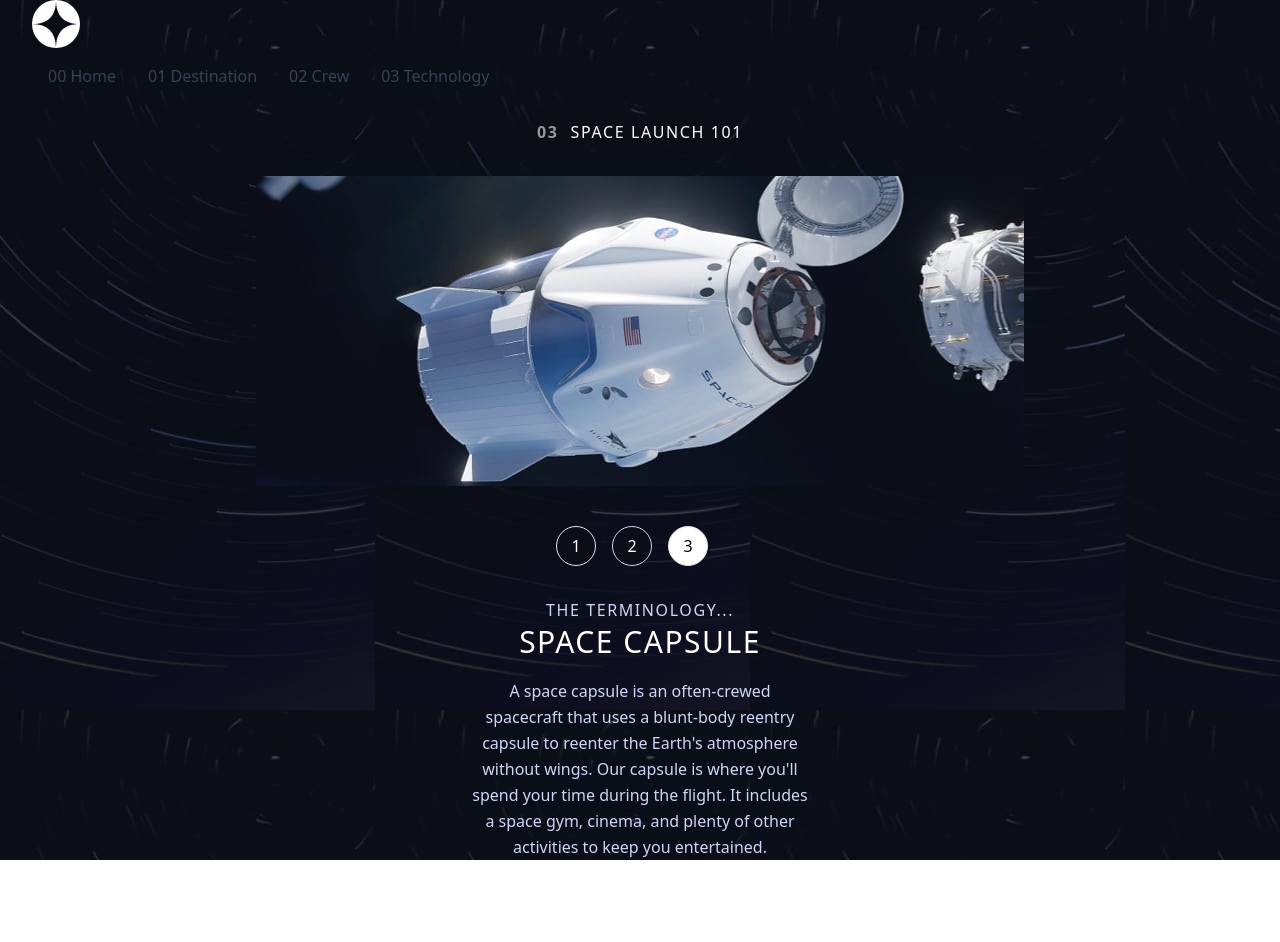
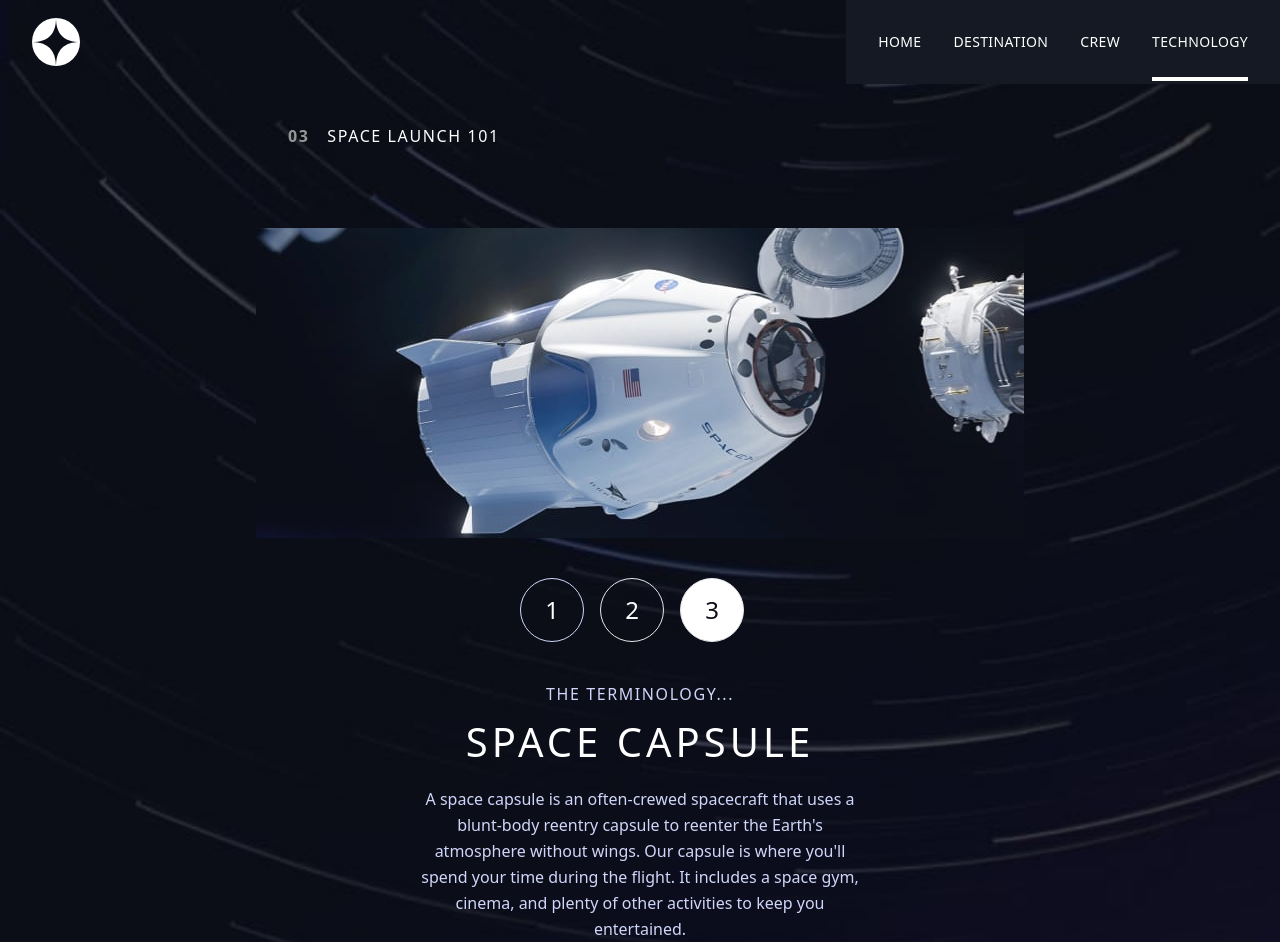
Before and after one commit to just-osaze/Space-Tourism, a website: page public/technology-capsule.html in a window 1280 px wide. Before the commit the page ends 860 px from the top, so only its background shows below. Drawn offline with Linux system fonts and the light colour scheme.

Commit message:
Developed tablet-technology page

```diff
--- a/public/technology-capsule.html
+++ b/public/technology-capsule.html
@@ -9,11 +9,12 @@
 
     <title>Frontend Mentor | Space tourism website</title>
   </head>
-  <body class="bg-mobile-technology">
+
+  <body class="bg-mobile-crew md:bg-tablet-technology h-screen w-screen bg-no-repeat bg-cover bg-center">
     <header>
       <div>
         <!-- navbar -->
-        <nav class="w-full py-4 md:py-0 px-8 text-lg text-gray-700">
+        <nav class="w-full py-4 md:flex md:py-0 md:pr-0 px-8 text-lg text-white">
           <div class="flex items-center justify-between">
             <!-- logo -->
             <a href="index.html">
@@ -33,51 +34,51 @@
             </a>
           </div>
           <!-- navbar menu -->
-          <div class="hidden w-full md:flex md:items-center md:w-auto" id="menu">
-            <ul class="text-base text-gray-700 pt-4 md:flex md:justify-between md:pt-0 ">
-              <li><a class="md:p-4 py-2 block hover:text-purple-400" href="index.html">00 Home</a></li>
-              <li><a class="md:p-4 py-2 block hover:text-purple-400" href="destination-moon.html">01 Destination</a></li>
-              <li><a class="md:p-4 py-2 block hover:text-purple-400" href="crew-commander.html">02 Crew</a></li>
-              <li><a class="md:p-4 py-2 block hover:text-purple-400" href="technology-vehicle.html">03 Technology</a></li>
+          <div class="hidden w-full md:flex md:justify-end" id="menu">
+            <ul class="uppercase text-base md:tracking-wide md:flex md:justify-between md:text-sm md:py-4 md:px-4 md:bg-[#151923]">
+              <li><a class="md:p-4 py-2 block md:hover:underline hover:underline-offset-[30px] decoration-4 decoration-[#979797] " href="index.html"><span class="md:hidden">00</span> Home</a></li>
+              <li><a class="md:p-4 py-2 block md:hover:underline hover:underline-offset-[30px] decoration-4 decoration-[#979797]" href="destination-moon.html"><span class="md:hidden">01</span> Destination</a></li>
+              <li><a class="md:p-4 py-2 block md:hover:underline hover:underline-offset-[30px] decoration-4 decoration-[#979797]" href="crew-commander.html"><span class="md:hidden">02</span> Crew</a></li>
+              <li><a class="md:p-4 py-2 block md:underline underline-offset-[30px] decoration-4" href="technology-vehicle.html"><span class="md:hidden">03</span> Technology</a></li>
             </ul>
           </div>
         </nav>
       </div>
     </header>
 
-    <main class="w-screen mt-4 flex flex-col items-center justify-center ">
+    <main class="uppercase w-screen mt-4 flex flex-col items-center justify-center">
       <section>
         <div>
-          <p class="flex justify-center uppercase tracking-widest text-white"><span class="text-[#979797] font-extrabold mr-3">03</span> Space launch 101</p>
+          <p class="flex justify-center md:block md:px-8 md:mt-6 tracking-widest text-white"><span class="text-[#979797] font-extrabold mr-3">03</span> Space launch 101</p>
         </div>
-        <div class="mt-8">
-          <img class="" src="/src/technology/image-space-capsule-landscape.jpg" alt="crew-commander">
+        <div class="mt-8 md:mt-20">
+          <img class="" src="/src/technology/image-space-capsule-landscape.jpg" alt="space-capsule">
         </div>
       </section>
 
       <section>
-        <div class="flex mt-10">
-          <div class=>
-            <button onclick="location.href='technology-vehicle.html'" class="text-white h-10 w-10 mr-4 border bg-[#0B0D17] hover:border-[#D0D6F9] hover:border-2 cursor-pointer rounded-full ">1</button>
+        <div class="flex mt-10 md:mt-10">
+          <div>
+            <button onclick="location.href='technology-vehicle.html'" class="text-white h-16 w-16 mr-4 text-2xl md:bg-transparent bg-[#0B0D17] border-solid border border-[#D0D6F9] hover:border-2 active:bg-white cursor-pointer rounded-full">1</button>
           </div>
-          <div class=>
-            <button onclick="location.href='technology-spaceport.html'" class="text-white h-10 w-10 mr-4 bg-[#0B0D17] border-solid border border-[#D0D6F9] hover:border-2 active:bg-white cursor-pointer rounded-full ">2</button>
+          <div>
+            <button onclick="location.href='technology-spaceport.html'" class="text-white h-16 w-16 mr-4 text-2xl md:bg-transparent bg-[#0B0D17] border hover:border-[#D0D6F9] hover:border-2 cursor-pointer rounded-full">2</button>
           </div>
-          <div class="">
-            <button onclick="location.href='technology-capsule.html'" class="text-[#0B0D17] h-10 w-10 mr-4 bg-white border hover:border-[#D0D6F9]  cursor-pointer rounded-full">3</button>
+          <div>
+            <button onclick="location.href='technology-capsule.html'" class="text-[#0B0D17] h-16 w-16 mr-4 text-2xl bg-white border hover:border-[#D0D6F9] cursor-pointer rounded-full">3</button>
           </div>
       </section>
 
       <div>
-        <p class="uppercase tracking-widest mt-8 text-[#D0D6F9]">The terminology...</p>
+        <p class="uppercase tracking-widest mt-8 md:mt-10 text-[#D0D6F9]">The terminology...</p>
       </div>
 
       <div>
-        <p class="mt-2 uppercase tracking-wider leading-6 text-white text-3xl">Space capsule</p>
+        <p class="mt-2 uppercase tracking-widest leading-6 text-white text-3xl md:text-[40px] md:mt-6">Space Capsule</p>
       </div>
 
       <div>
-        <p class="w-96 mt-6 px-6 leading-relaxed text-center text-[#D0D6F9]">
+        <p class="normal-case w-96 mt-6 px-6 md:px-[0px] md:w-[450px] md:mt-8 leading-relaxed text-center text-[#D0D6F9]">
           A space capsule is an often-crewed spacecraft that uses a blunt-body reentry
           capsule to reenter the Earth's atmosphere without wings. Our capsule is where
           you'll spend your time during the flight. It includes a space gym, cinema,
@@ -88,4 +89,4 @@
   </body>
 
   <script src="./main.js"></script>
-</html>
+  </html>
```
Also changed, not shown: public/crew-commander.html (+2 -2 lines), public/technology-spaceport.html (+23 -23 lines), public/technology-vehicle.html (+19 -19 lines), public/output.css.
